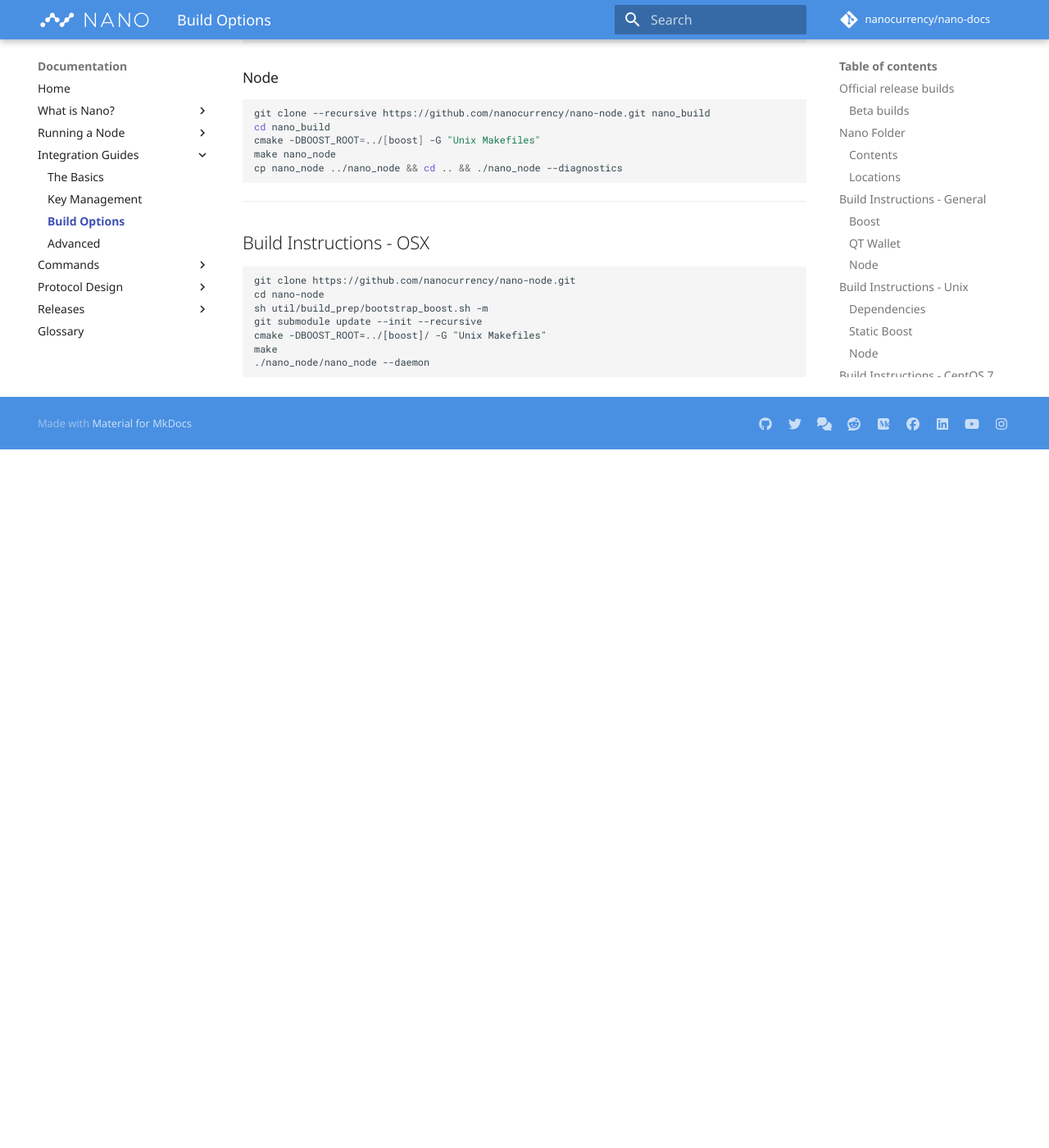
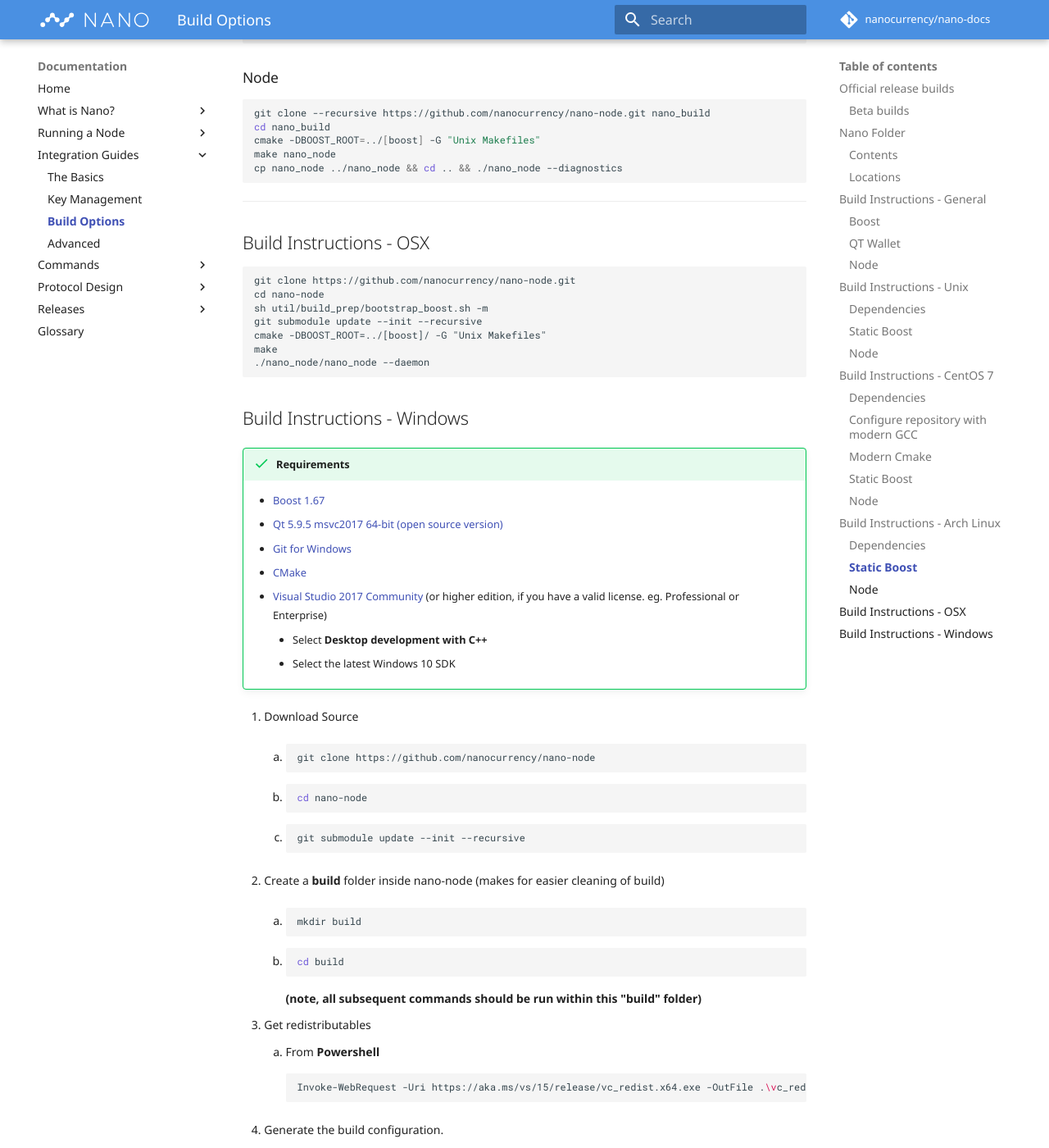
Before and after one commit to nanocurrency/nano-docs, an MkDocs documentation site: the page built from docs/integration-guides/build-options.md, in a window 1280 px wide and 1400 px high, scrolled down 6515 px. Shown: the whole window at 82% size. Built offline with MkDocs 1.6.1 and Material for MkDocs 9.7.7, drawn with Linux system fonts in a browser that asks for light colours; comment, search, counter and statistics services are not loaded; before the commit the page ends 7063 px from its top, so only the background shows below that; some of the changed text lies outside the part shown.

Commit message:
Added complete build instructions for Windows;

````diff
--- a/docs/integration-guides/build-options.md
+++ b/docs/integration-guides/build-options.md
@@ -278,3 +278,54 @@
 make
 ./nano_node/nano_node --daemon
 ```
+
+## Build Instructions - Windows
+
+!!! success "Requirements"
+    * [Boost 1.67](https://sourceforge.net/projects/boost/files/boost-binaries/1.67.0/boost_1_67_0-msvc-14.1-64.exe/download)
+	* [Qt 5.9.5 msvc2017 64-bit (open source version)](https://www.qt.io/download)
+	* [Git for Windows](https://git-scm.com/download/win)
+	* [CMake](https://cmake.org/download/)
+	* [Visual Studio 2017 Community](https://my.visualstudio.com/Downloads?q=visual%20studio%202017&wt.mc_id=o~msft~vscom~older-downloads) (or higher edition, if you have a valid license. eg. Professional or Enterprise)
+		* Select **Desktop development with C++**
+		* Select the latest Windows 10 SDK
+
+1. Download Source
+	1.
+	```bash
+	git clone https://github.com/nanocurrency/nano-node
+	```
+	2.
+	```bash
+	cd nano-node
+	```
+	3.
+	```bash
+	git submodule update --init --recursive
+	```
+2. Create a **build** folder inside nano-node (makes for easier cleaning of build)
+	1.
+	```bash
+	mkdir build
+	```
+	2.
+	```bash
+	cd build
+	```
+	**(note, all subsequent commands should be run within this "build" folder)**
+3. Get redistributables
+	1. From **Powershell**
+	```bash
+	Invoke-WebRequest -Uri https://aka.ms/vs/15/release/vc_redist.x64.exe -OutFile .\vc_redist.x64.exe
+	```
+4. Generate the build configuration.   <BR/> <BR/>Replace **%CONFIGURATION%** with one of the following:  Release, RelWithDebInfo, Debug   <BR/> <BR/>Replace **%NETWORK%** with one of the following: nano_beta_network, nano_live_network, nano_test_network   <BR/> <BR/>Ensure the Qt, Boost, and Windows SDK paths match your installation. <BR/> <BR/>
+```bash
+cmake -DNANO_GUI=ON -DCMAKE_BUILD_TYPE=%CONFIGURATION% -DACTIVE_NETWORK=%NETWORK% -DQt5_DIR="C:\Qt\5.9.5\msvc2017_64\lib\cmake\Qt5" -DNANO_SIMD_OPTIMIZATIONS=TRUE -DBoost_COMPILER="-vc141" -DBOOST_ROOT="C:/local/boost_1_67_0" -DBOOST_LIBRARYDIR="C:/local/boost_1_67_0/lib64-msvc-14.1" -G "Visual Studio 15 2017 Win64" -DIPHLPAPI_LIBRARY="C:/Program Files (x86)/Windows Kits/10/Lib/10.0.17763.0/um/x64/iphlpapi.lib" -DWINSOCK2_LIBRARY="C:/Program Files (x86)/Windows Kits/10/Lib/10.0.17763.0/um/x64/WS2_32.lib" ..\.
+```
+5. Build
+	1. Open nano-node.sln in Visual Studio
+	2. Build the configuration specified in the previous step
+6. Package up binaries <BR/> <BR/>Replace **%CONFIGURATION%** with the build configuration specified in previous step
+```bash
+cpack -G ZIP -C %CONFIGURATION%
+```
````
